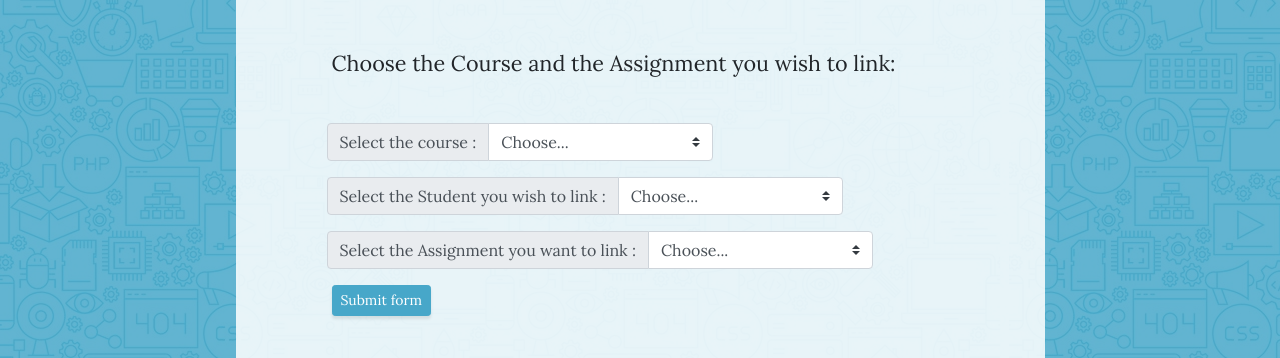
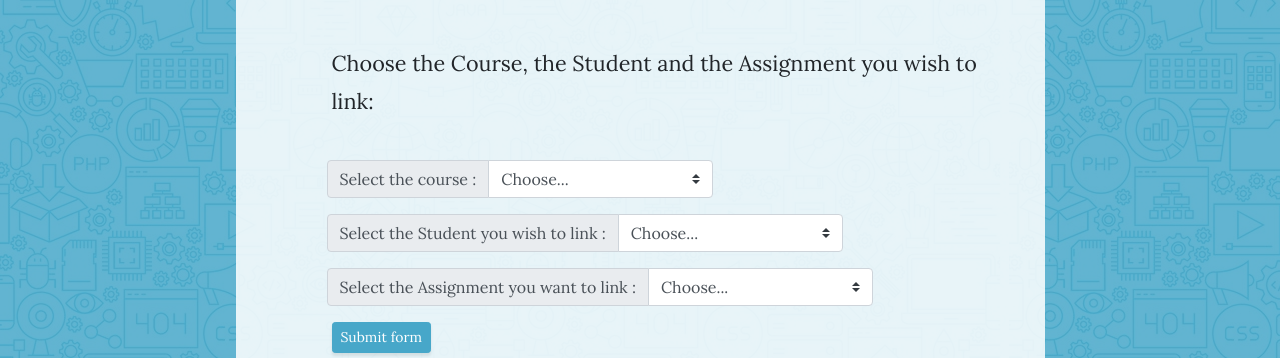
Before and after one commit to aliki212/geekfrontend, a plain HTML site: page assignmentsperstudentpercourse.html in a window 1280 px wide. Shown: the part 742-1100 px from the top of the page. Drawn offline with Linux system fonts and the light colour scheme.

Commit message:
fixed small typo in asspspcourse

```diff
--- a/assignmentsperstudentpercourse.html
+++ b/assignmentsperstudentpercourse.html
@@ -84,7 +84,7 @@
                 <span class="section-heading-lower">Assignments Per Student Per Course</span>
               </h2>
               <div class="ml-5">
-                <p class="lead">Choose the Course and the Assignment you wish to link:</p>
+                <p class="lead">Choose the Course, the Student and the Assignment you wish to link:</p>
                     <br><!--Check forms-->
 
                     <!--Form Starts-->
```
